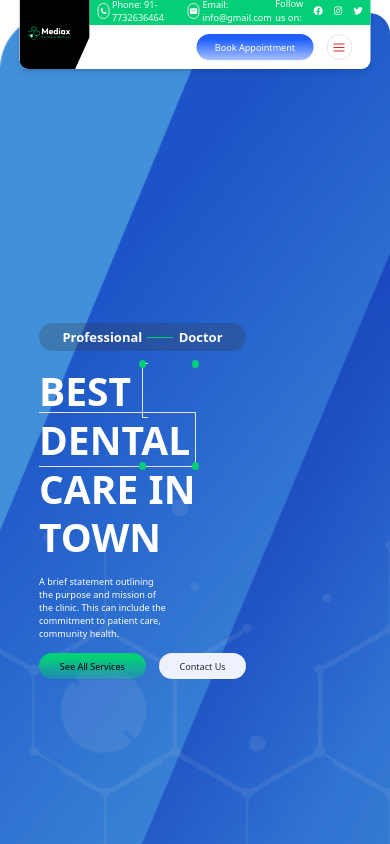
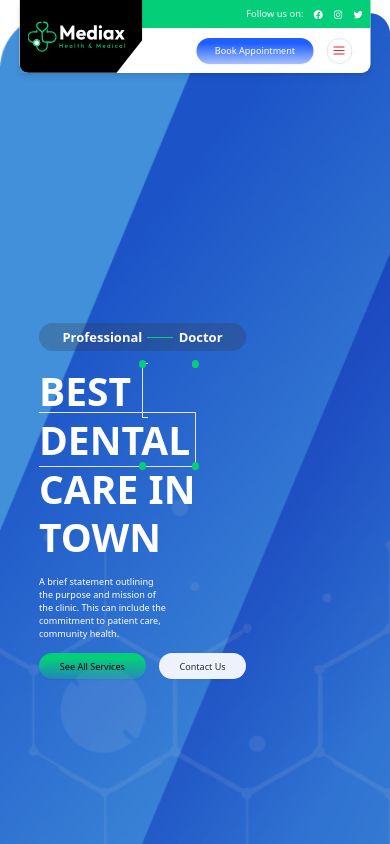
Before and after one commit to Aryan9901/doctor_appointment_app, a React (Vite) app in the folder doctor_appointment/: page / in a window 390 px wide. Shown: the top 844 px of the page. Built offline with nearby package versions, Linux system fonts and the light colour scheme; the HTML template or start-up script is replaced by a standard one.

Commit message:
navbar is responsive now

```diff
--- a/doctor_appointment/src/components/elements/HamburgerMenu.jsx
+++ b/doctor_appointment/src/components/elements/HamburgerMenu.jsx
@@ -1,11 +1,11 @@
-import { SheetContent, SheetDescription, SheetHeader, SheetTitle } from "@/components/ui/sheet";
+import { SheetContent, SheetDescription, SheetHeader } from "@/components/ui/sheet";
 import { Button } from "../ui/button";
 
 const HamburgerMenu = () => {
 	return (
-		<SheetContent className="w-[30%]">
-			<SheetHeader>
-				<SheetDescription className="flex items-center justify-center mt-8">
+		<SheetContent className="w-[49%] box-border p-0">
+			<SheetHeader className="w-full py-12 px-5">
+				<SheetDescription className="flex w-full items-center justify-center mt-8">
 					<nav className="flex flex-col items-center justify-evenly text-black w-full font-bold ">
 						<Button variant="outline" className="mb-9 px-6 w-full py-7 hover:bg-slate-400 bg-slate-800 text-white">
 							<a href="/" className="text-2xl font-bold">
--- a/doctor_appointment/src/components/elements/Navbar.jsx
+++ b/doctor_appointment/src/components/elements/Navbar.jsx
@@ -10,36 +10,47 @@ import HamburgerMenu from "./HamburgerMenu";
 
 const Navbar = () => {
 	const [isSmallerScreen, setIsSmallerScreen] = useState(false);
+	const [isScrolled, setIsScrolled] = useState(false);
 
 	useEffect(() => {
 		const handleResize = () => {
 			setIsSmallerScreen(window.innerWidth <= 640);
 		};
 
+		const handleScroll = () => {
+			// Check if the scroll position is greater than 50 pixels
+			setIsScrolled(window.scrollY > 50);
+		};
+
 		// Initial call to handleResize
 		handleResize();
+		handleScroll();
 
-		// Event listener for window resize
+		// Event listeners for window resize and scroll
 		window.addEventListener("resize", handleResize);
+		window.addEventListener("scroll", handleScroll);
 
-		// Cleanup function to remove the event listener when component unmounts
+		// Cleanup function to remove the event listeners when component unmounts
 		return () => {
 			window.removeEventListener("resize", handleResize);
+			window.removeEventListener("scroll", handleScroll);
 		};
 	}, []);
 
 	return (
 		<header
-			className={`w-[90%] mx-auto max-w-screen-2xl h-28 shadow-md absolute ${
-				isSmallerScreen ? "top-[-.4%]" : "top-[-.65%]"
-			} left-1/2 -translate-x-1/2`}
+			className={`w-[90%] mx-auto max-w-screen-2xl ${isScrolled ? "absolute" : "fixed"} h-28 shadow-md top-0 left-1/2 -translate-x-1/2`}
 			style={{ borderBottomRightRadius: "9px" }}
 		>
-			<div className="w-[20%] px-3 py-5 bg-black clip-custom absolute top-0 h-full left-0" style={{ borderBottomLeftRadius: "9px" }}>
-				<img src="/logo.svg" className="w-[80%] h-full" alt="logo" />
+			<div
+				className={`${isSmallerScreen ? "w-[35%]" : "w-[20%]"} px-3 py-5 bg-black clip-custom absolute top-0 h-full left-0`}
+				style={{ borderBottomLeftRadius: "9px" }}
+			>
+				<img src="/logo.svg" className={`${isSmallerScreen ? "w-[92%]" : "w-[80%]"} h-full`} alt="logo" />
 			</div>
 			<div className="w-[100%] bg-white pl-[20%] text-white h-full" style={{ borderBottomRightRadius: "9px", borderBottomLeftRadius: "9px" }}>
 				<div className="header-top w-full  px-3 bg-[#04ce78] h-[39%] flex justify-between items-center">
+					{!isSmallerScreen && (
 						<div className="icons flex justify-start items-center gap-2">
 							<div className="text-sm flex items-center gap-1 text-[.7rem]">
 								<span className="h-6 w-6 rounded-full flex items-center justify-center border">
@@ -56,7 +67,8 @@ const Navbar = () => {
 								</div>
 							</div>
 						</div>
-					<div className="socials flex items-center justify-end gap-4 text-[.9rem]">
+					)}
+					<div className={`socials flex items-center ${isSmallerScreen ? "ml-auto" : ""} justify-end gap-4 text-[.9rem]`}>
 						<h4>Follow us on:</h4>
 						<a href="/">
 							<FaFacebook />
@@ -104,7 +116,7 @@ const Navbar = () => {
 							</Sheet>
 						)}
 						{isSmallerScreen && (
-							<Sheet>
+							<Sheet className="w-100">
 								<SheetTrigger>
 									<div className="h-10 w-10 border rounded-full flex justify-center items-center cursor-pointer hover:bg-[#04ce78] duration-500">
 										<RxHamburgerMenu className="text-red-600 text-xl font-bold" />
--- a/doctor_appointment/src/index.css
+++ b/doctor_appointment/src/index.css
@@ -6,6 +6,12 @@
 	margin: 0;
 	padding: 0;
 	box-sizing: border-box;
+}
+
+html,
+body {
+	height: 100%;
+	width: 100%;
 }
 
 @layer base {
```
Lines whose indentation alone changed are shown as unchanged.
